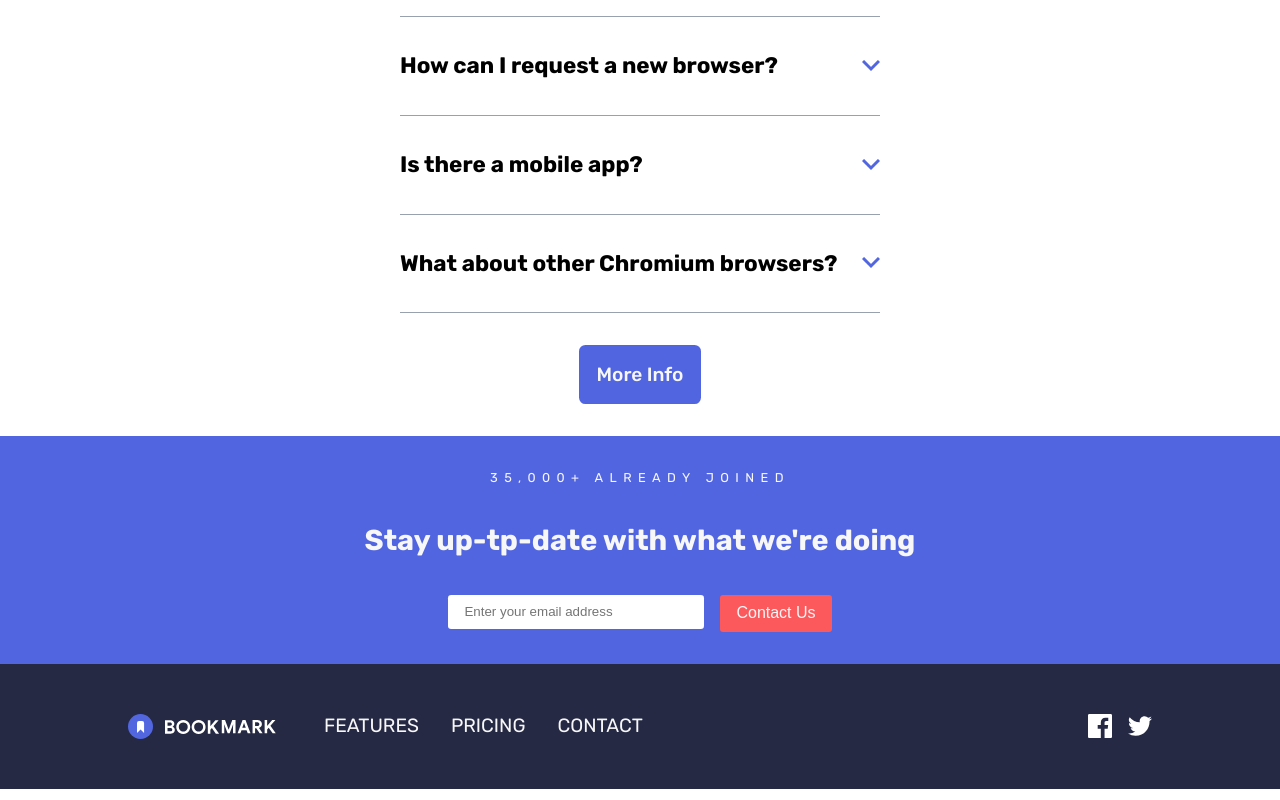
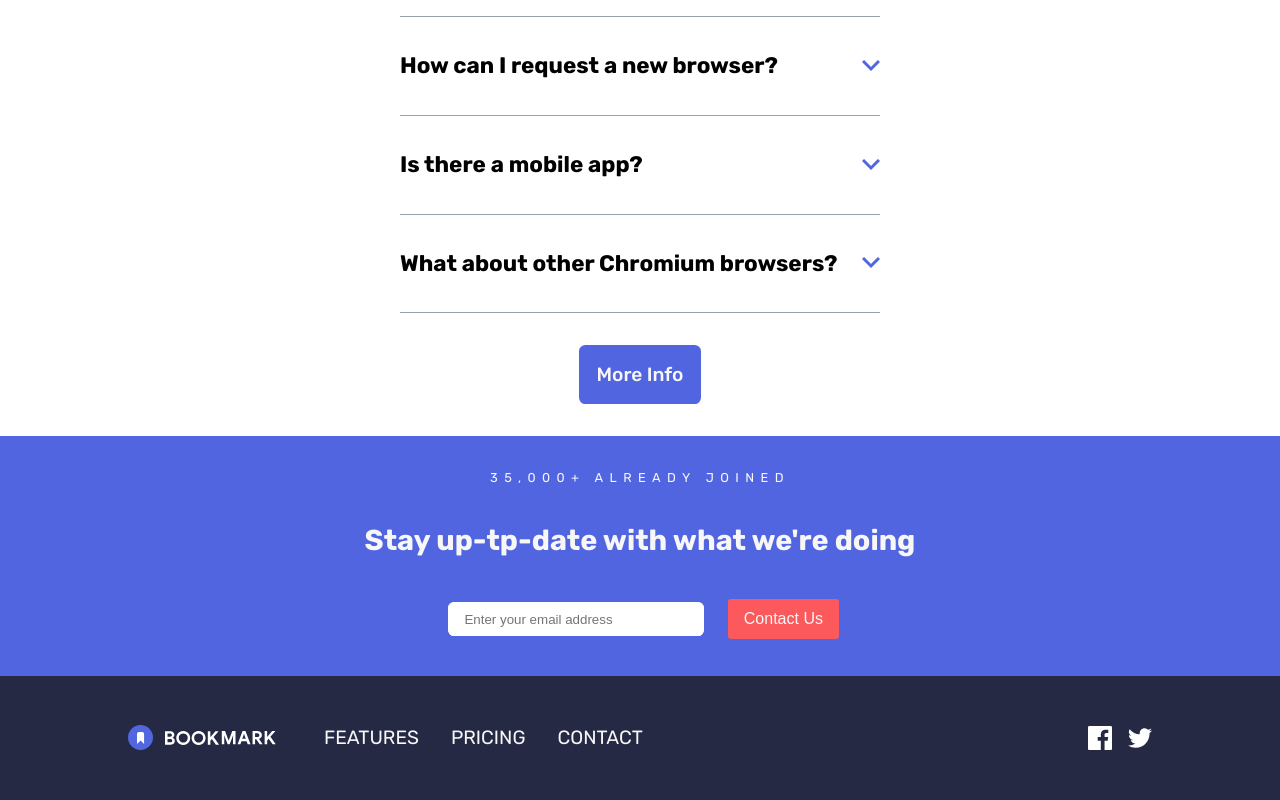
Before and after one commit to otrocadev/ita-sprint-5-bookmarks-with-angular, an Angular app: page / in a window 1280 px wide. Shown: the part 2175-2975 px from the top of the page. Built offline with nearby package versions, Linux system fonts and the light colour scheme.

Commit message:
feat: add email validation with error handling to sign-up form component

```diff
--- a/src/app/molecules/sign-up-form/sign-up-form.component.css
+++ b/src/app/molecules/sign-up-form/sign-up-form.component.css
@@ -33,13 +33,51 @@
 
   #email-input {
     border-radius: 0.2rem;
+    border: 0.1rem solid var(--principal-color);
+    display: flex;
+    flex-direction: column;
+    text-align: left;
+    gap: 0.2rem;
+    padding: 0.4rem;
+    border-radius: 0.6rem;
+
+    #email-text-camp {
+      border-radius: 0.4rem;
+    }
+
+    #email-container {
+      display: flex;
+      gap: 0.2rem;
+      background-color: white;
+      border-radius: 0.4rem;
+
+      img {
+        width: 2rem;
+        height: 2rem;
+        padding: 0.2rem;
+      }
+    }
+  }
+
+  .email-error {
+    color: var(--text-secondary-color);
+    border: 0.1rem solid var(--principal-color);
+    background-color: var(--error-color);
+    font-style: italic;
+
+    span {
+      font-size: 0.8rem;
+      letter-spacing: 0;
+    }
   }
 
   input[type="button"],
   input[type="submit"],
   input[type="reset"] {
     display: inline-block;
+    height: 2.5rem;
     font-size: 1rem;
+    margin-top: 0.25rem;
     padding: 0.6rem 1rem;
     border-radius: 0.2rem;
     border: 0;
--- a/src/app/molecules/sign-up-form/sign-up-form.component.html
+++ b/src/app/molecules/sign-up-form/sign-up-form.component.html
@@ -1,16 +1,25 @@
 <section id="contact">
   <span> 35,000+ ALREADY JOINED </span>
   <h3>Stay up-tp-date with what we're doing</h3>
-  <form action="submit">
-    <div id="email-input">
+  <form (submit)="manageSubmit()">
+    <div id="email-input" [ngClass]="errorStatus ? 'email-error' : ''">
+      <div id="email-container">
         <input
           type="text"
           name="email"
           id="email-text-camp"
           placeholder="Enter your email address"
+          [(ngModel)]="emailInput"
           required
         />
+        @if (errorStatus) {
+        <img src="/img/icon-error.svg" alt="error icon" />
+        }
       </div>
-    <input type="button" value="Contact Us" class="terciary-btn" />
+      @if (errorStatus) {
+      <span> Please enter a valid email address </span>
+      }
+    </div>
+    <input type="submit" value="Contact Us" class="terciary-btn" />
   </form>
 </section>
--- a/src/app/molecules/sign-up-form/sign-up-form.component.ts
+++ b/src/app/molecules/sign-up-form/sign-up-form.component.ts
@@ -1,11 +1,30 @@
 import { Component } from '@angular/core';
+import { FormsModule } from '@angular/forms';
+import { NgClass } from '@angular/common';
 
 @Component({
   selector: 'app-sign-up-form',
-  imports: [],
+  imports: [FormsModule, NgClass],
   templateUrl: './sign-up-form.component.html',
-  styleUrl: './sign-up-form.component.css'
+  styleUrl: './sign-up-form.component.css',
 })
 export class SignUpFormComponent {
+  emailInput = '';
+  errorStatus = false;
 
+  manageSubmit() {
+    if (typeof this.emailInput !== 'string') {
+      this.errorStatus = true;
+      throw new Error('Email must be a string');
+    }
+    if (!this.emailInput.includes('@')) {
+      this.errorStatus = true;
+      throw new Error('Email must contain @');
+    }
+    if (!this.emailInput.includes('.')) {
+      this.errorStatus = true;
+      throw new Error('Email must contain .');
+    }
+    this.errorStatus = false;
+  }
 }
```
Also changed, not shown: 1 other file (tests, documents, lock files or other folders). Lines whose indentation alone changed are shown as unchanged.
